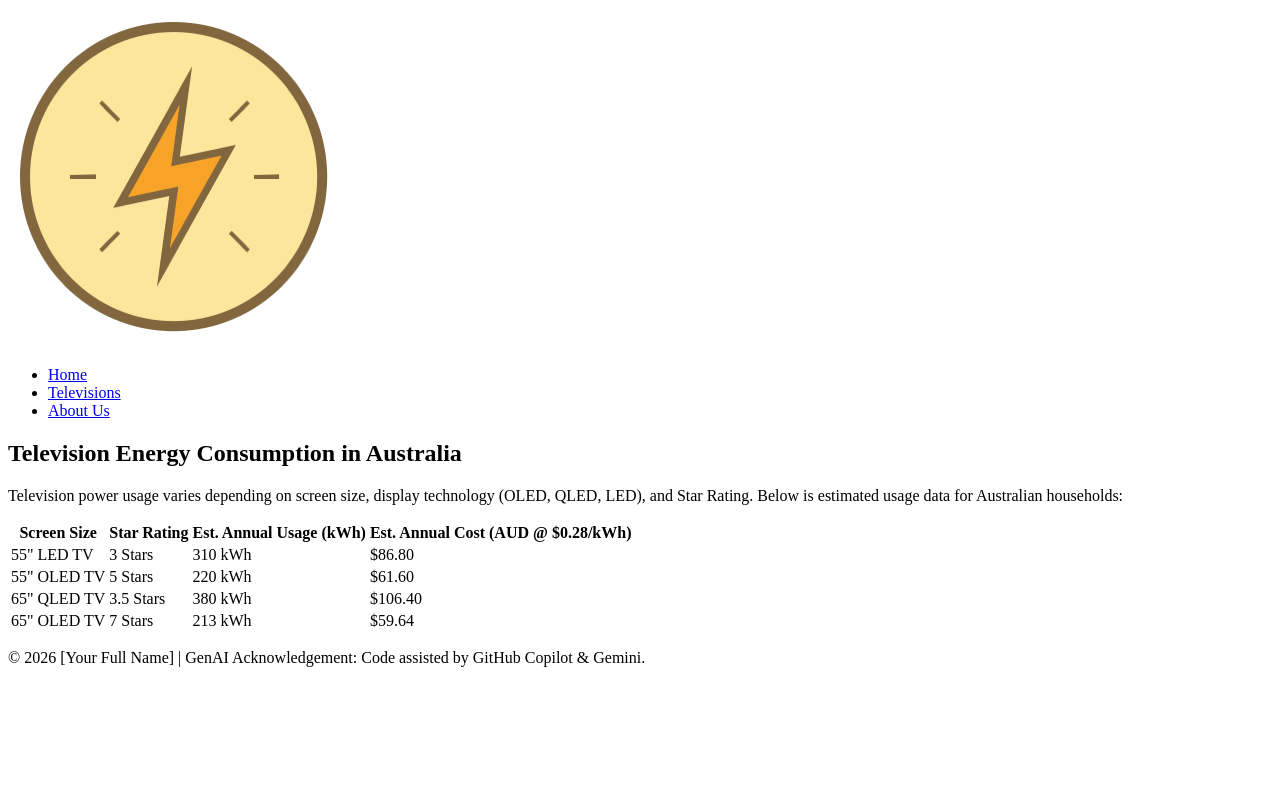
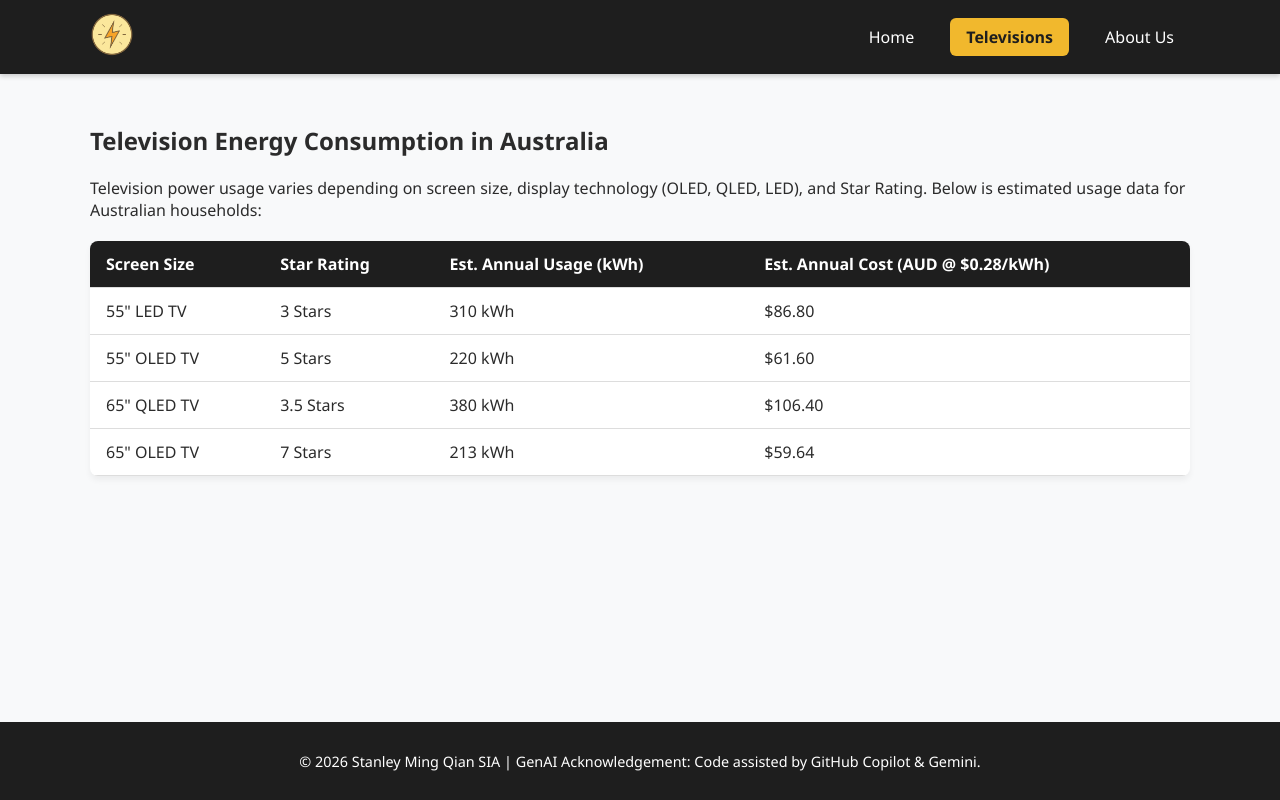
Before and after one commit to 105815526/Appliance-Energy-Consumption-Website, a plain HTML site: page televisions.html in a window 1280 px wide. Drawn offline with Linux system fonts and the light colour scheme.

Commit message:
Version 2

```diff
--- a/style.css
+++ b/style.css
@@ -0,0 +1,138 @@
+/* Color Palette matching the Gold/Yellow Lightning Logo */
+:root {
+    --primary-color: #f1b82d;
+    --primary-dark: #d49c12;
+    --dark-bg: #1e1e1e;
+    --card-bg: #ffffff;
+    --light-bg: #f8f9fa;
+    --text-color: #2b2b2b;
+    --border-color: #dddddd;
+}
+
+body {
+    font-family: 'Segoe UI', Tahoma, Geneva, Verdana, sans-serif;
+    margin: 0;
+    padding: 0;
+    background-color: var(--light-bg);
+    color: var(--text-color);
+    display: flex;
+    flex-direction: column;
+    min-height: 100vh;
+}
+
+/* Header & Navbar */
+header {
+    background-color: var(--dark-bg);
+    box-shadow: 0 2px 5px rgba(0,0,0,0.2);
+}
+
+.navbar {
+    display: flex;
+    justify-content: space-between;
+    align-items: center;
+    max-width: 1100px;
+    margin: 0 auto;
+    padding: 12px 20px;
+}
+
+.logo-img {
+    height: 45px;
+    transition: transform 0.2s ease;
+}
+
+.logo-img:hover {
+    transform: scale(1.08);
+}
+
+.nav-links {
+    list-style: none;
+    display: flex;
+    gap: 20px;
+    margin: 0;
+    padding: 0;
+}
+
+.nav-links a {
+    color: #ffffff;
+    text-decoration: none;
+    font-weight: 500;
+    padding: 8px 16px;
+    border-radius: 6px;
+    transition: all 0.3s ease;
+}
+
+/* Interactive Feedback / Hover States */
+.nav-links a:hover {
+    background-color: var(--primary-color);
+    color: var(--dark-bg);
+}
+
+.nav-links a.active {
+    background-color: var(--primary-color);
+    color: var(--dark-bg);
+    font-weight: bold;
+}
+
+/* Main Layout */
+main {
+    flex: 1;
+    max-width: 1100px;
+    width: 90%;
+    margin: 30px auto;
+}
+
+.hero {
+    text-align: center;
+    margin-bottom: 40px;
+}
+
+/* Grid Cards */
+.cards-grid {
+    display: grid;
+    grid-template-columns: repeat(auto-fit, minmax(280px, 1fr));
+    gap: 20px;
+}
+
+.card {
+    background-color: var(--card-bg);
+    border-top: 4px solid var(--primary-color);
+    padding: 20px;
+    border-radius: 8px;
+    box-shadow: 0 4px 6px rgba(0,0,0,0.05);
+}
+
+/* Data Table Styling */
+.data-table {
+    width: 100%;
+    border-collapse: collapse;
+    margin-top: 20px;
+    background-color: var(--card-bg);
+    border-radius: 8px;
+    overflow: hidden;
+    box-shadow: 0 4px 6px rgba(0,0,0,0.05);
+}
+
+.data-table th, .data-table td {
+    padding: 12px 16px;
+    text-align: left;
+    border-bottom: 1px solid var(--border-color);
+}
+
+.data-table th {
+    background-color: var(--dark-bg);
+    color: #ffffff;
+}
+
+.data-table tr:hover {
+    background-color: #fff9e6;
+}
+
+/* Footer */
+footer {
+    background-color: var(--dark-bg);
+    color: #ffffff;
+    text-align: center;
+    padding: 15px;
+    font-size: 0.9rem;
+    margin-top: auto;
+}
--- a/televisions.html
+++ b/televisions.html
@@ -65,7 +65,7 @@
     </main>
 
     <footer>
-        <p>&copy; 2026 [Your Full Name] | GenAI Acknowledgement: Code assisted by GitHub Copilot & Gemini.</p>
+        <p>&copy; 2026 Stanley Ming Qian SIA | GenAI Acknowledgement: Code assisted by GitHub Copilot & Gemini.</p>
     </footer>
 
     <script src="script.js"></script>
```
Also changed, not shown: about.html (+1 -1 lines), index.html (+1 -1 lines), Q1.png (added), Q2.png (added), Q3.png (added), Q4.png (added), Q5.png (added), Q6.png (added), Q7.png (added).
